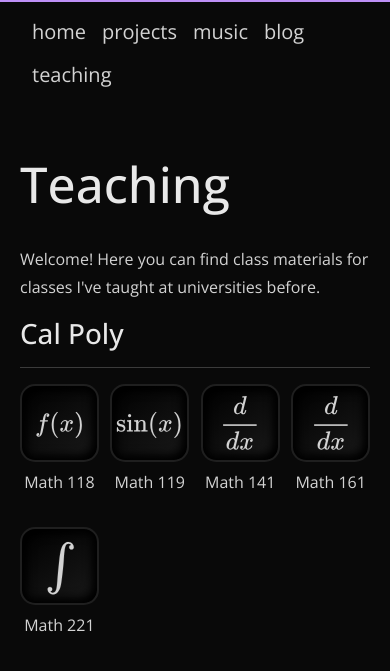
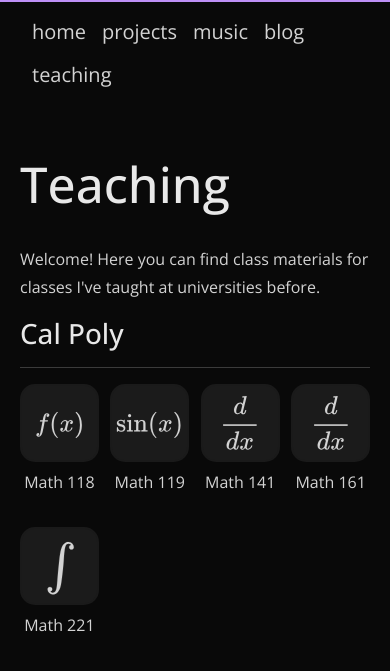
Before and after one commit to swrlly/swrlly.com, a Flask app: page /teaching in a window 390 px wide. Shown: the top 671 px of the page. Run offline with Flask 3, Linux system fonts and the light colour scheme.

Commit message:
hide animation for phones

```diff
--- a/static/swrlly/css/style.css
+++ b/static/swrlly/css/style.css
@@ -12,6 +12,7 @@
     --card-bottom-margin: 30px;
     --trail-time: 2.5s;
     --title-page-border: #1f1f1f;
+
 }
 
 @font-face {
@@ -90,6 +91,7 @@ html {
     --h1-color: #e8e8e8;
     --h2-color: #e8e8e8;
     --card-color: #121212;
+    --mobile-card-color: #1b1b1b;
 
     /*--examplecolor: rgb(232, 162, 212)*/
     /*--lavender: rgb(170, 142, 235);*/
@@ -1337,7 +1339,7 @@ put delay first, then use delay anim to put blue border at bottom right corner
     border: 2px solid black;
     border-radius: 10px;
     background: black;
-    box-shadow: inset 20px 20px 60px #000, inset -20px -20px 60px #1a1919;
+    box-shadow: inset 20px 20px 60px #000, inset -20px -20px 60px #191919;
     font-size: 90%;
 }
 
@@ -1467,9 +1469,10 @@ put delay first, then use delay anim to put blue border at bottom right corner
 
     .teachingicon {
         border-radius: 15px;
-        background: linear-gradient(145deg, #000, #1a1a1a);
-        box-shadow: inset 5px 5px 10px #000, inset -5px -5px 10px #000;
-        border: 2px solid #1f1f1f;
+        background: var(--mobile-card-color);
+        box-shadow: none;
+        /*box-shadow: inset 5px 5px 10px #000, inset -5px -5px 10px #000;*/
+        /*border: 2px solid #1f1f1f;*/
         transition: all 0.15s ease;
     }
 
@@ -1508,6 +1511,11 @@ put delay first, then use delay anim to put blue border at bottom right corner
         max-width: 500px;
     }
 
+    .top-trail, .left-trail{
+        display: none;
+
+    }
+
     .music-landing-page-grid {
         display: inherit;
     }
@@ -1517,7 +1525,7 @@ put delay first, then use delay anim to put blue border at bottom right corner
     }
 
     .blog-article {
-        background: #1e1e1e;
+        background: var(--mobile-card-color);
     }
 
     .blog-blockquote {
```
